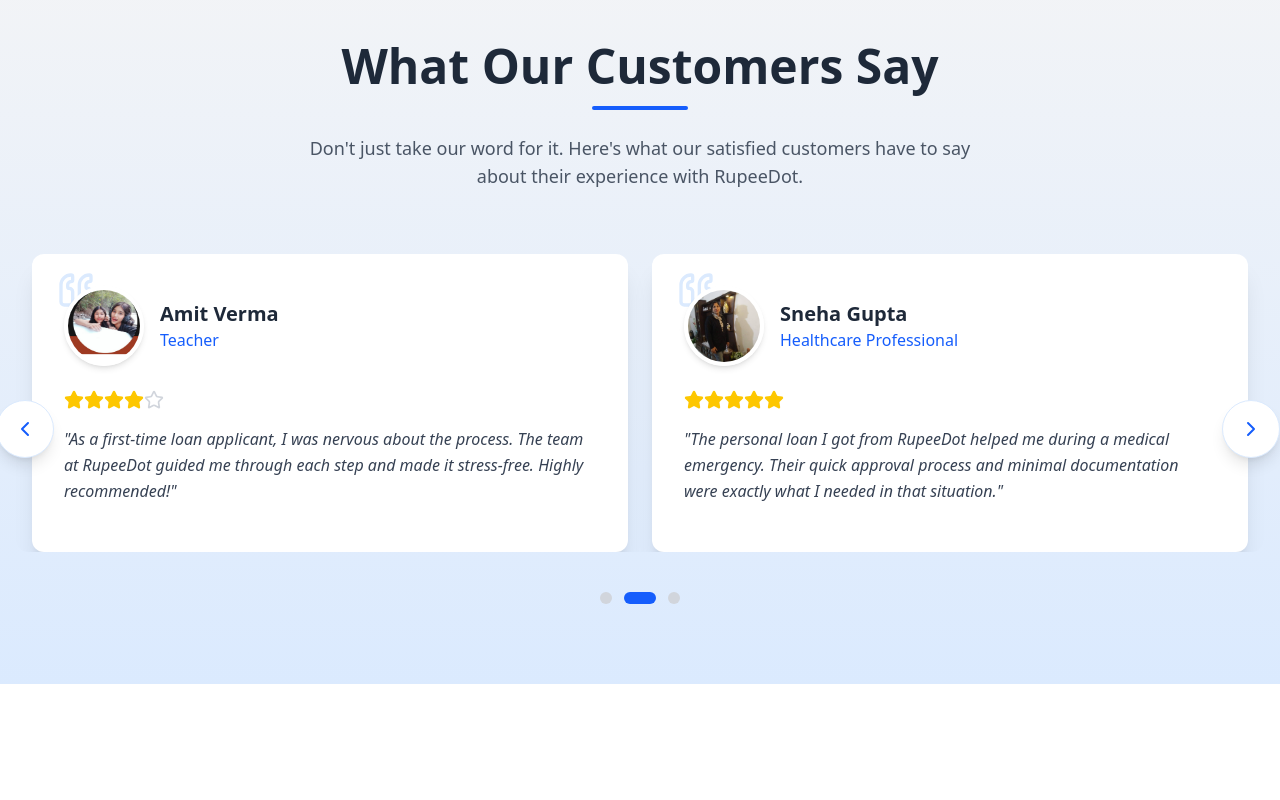
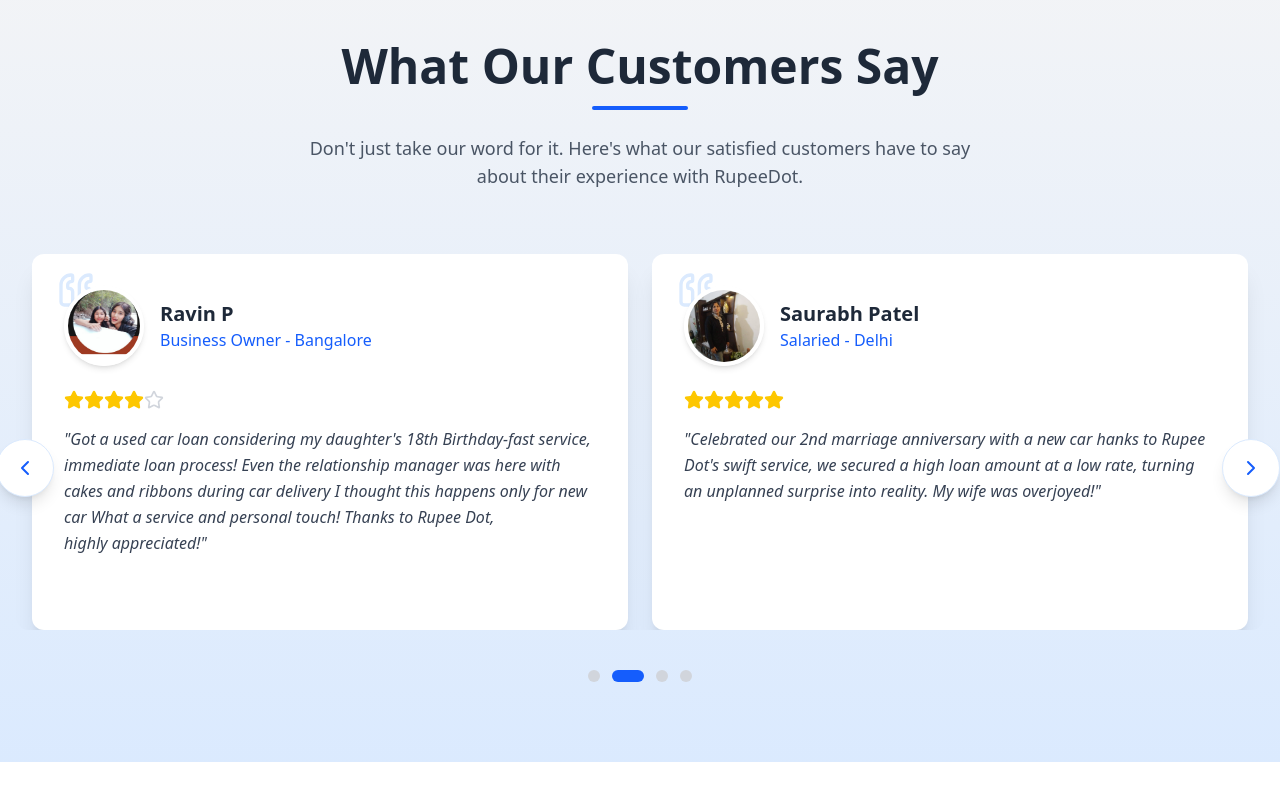
Before and after one commit to kushagraSharma90/Ruppy, a React (Vite) app: page / in a window 1280 px wide. Shown: the part 2032-2832 px from the top of the page. Built offline with nearby package versions, Linux system fonts and the light colour scheme.

Commit message:
changes k

```diff
--- a/src/components/home/Testimonials.jsx
+++ b/src/components/home/Testimonials.jsx
@@ -14,47 +14,51 @@
   const testimonials = [
   {
     id: 1,
-    name: "Rahul Sharma",
-    position: "Business Owner",
+    name: "Siddharth Sharma",
+    position: "Working Professional - Mumbai",
     image: customer1,
     content:
-      "RupeeDot made the loan process incredibly simple. I got my business loan approved within 3 days, and their customer service was exceptional throughout the process.",
+      "I sincerely appreciate RupeeDot prompt assistance in providing me with a top-up car loan for my son's engineering admission as fund was required immediately for 7 lacs. Thanks to your support, my son can now pursue his education without financial hurdles. I am grateful for your exceptional service and look forward to a continued association with you.",
     rating: 5,
   },
   {
     id: 2,
-    name: "Priya Patel",
-    position: "Marketing Executive",
+    name: "Priya Sule",
+    position: "Salaried - Pune",
     image: customer2,
     content:
-      "I was looking for a car loan with flexible repayment options, and RupeeDot delivered exactly what I needed. The interest rates were competitive, and the process was transparent.",
+      "Got a used car loan considering my daughter's 18th Birthday-fast service, immediate loan process! Even the relationship manager was here with cakes and  ribbons during car delivery I thought this happens only for new car What a service and personal touch! Thanks to Rupee Dot, highly appreciated.",
     rating: 5,
+
   },
   {
     id: 3,
-    name: "Amit Verma",
-    position: "Teacher",
+    name: "Ravin P",
+    position: "Business Owner - Bangalore",
     image: customer3,
     content:
-      "As a first-time loan applicant, I was nervous about the process. The team at RupeeDot guided me through each step and made it stress-free. Highly recommended!",
+      "Got a used car loan considering my daughter's 18th Birthday-fast service, immediate loan process! Even the relationship manager was here with cakes and ribbons during car delivery I thought this happens only for new car What a service and personal touch! Thanks to Rupee Dot, highly appreciated!",
     rating: 4,
   },
   {
     id: 4,
-    name: "Sneha Gupta",
-    position: "Healthcare Professional",
+    name: "Saurabh Patel",
+    position: "Salaried - Delhi",
     image: customer4,
     content:
-      "The personal loan I got from RupeeDot helped me during a medical emergency. Their quick approval process and minimal documentation were exactly what I needed in that situation.",
+      "Celebrated our 2nd marriage anniversary with a new car hanks to Rupee Dot's swift service, we secured a high loan amount at a low rate, turning an unplanned surprise into reality. My wife was overjoyed!",
+
+
     rating: 5,
   },
   {
     id: 5,
-    name: "Kushagra Sharma",
-    position: "Software Developer",
+    name: "Mahak Khanna",
+    position: "Salaried - Gurgaon",
     image: customer5,
     content:
-      "The personal loan I got from RupeeDot helped me during a medical emergency. Their quick approval process and minimal documentation were exactly what I needed in that situation.",
+      "RupeeDot came through for me when I needed it the most. I urgently required 10 lacs for a family vacation abroad, and their personal loan process was incredibly smooth and quick, removing all the stress. Knowing our dream trip was secured without financial roadblocks was a huge relief. I'm genuinely impressed with their service and would highly recommend Rupee Dot to anyone in need of timely financial support.",
+
     rating: 5,
 
   },
@@ -67,6 +71,19 @@
       "RupeeDot exceeded my expectations! Their support team was always available, and the loan disbursal was surprisingly fast. I’ll definitely recommend them to my peers.",
     rating: 4,
   },
+   {
+    id: 7,
+    name: "Sunil Rana",
+    position: "Working Professional - Mumbai",
+    image: customer5,
+    content:
+      "I took a personal loan from Rupee Dot for our family vacation abroad, and the experience was fantastic! The process was fast, simple, and completely stressfree. Thanks to their support, we enjoyed our dream trip without worrying about finances. I'd highly recommend RupeeDot for anyone planning a vacation!",
+
+
+    rating: 5,
+
+  },
+
 ]
 
 
```
